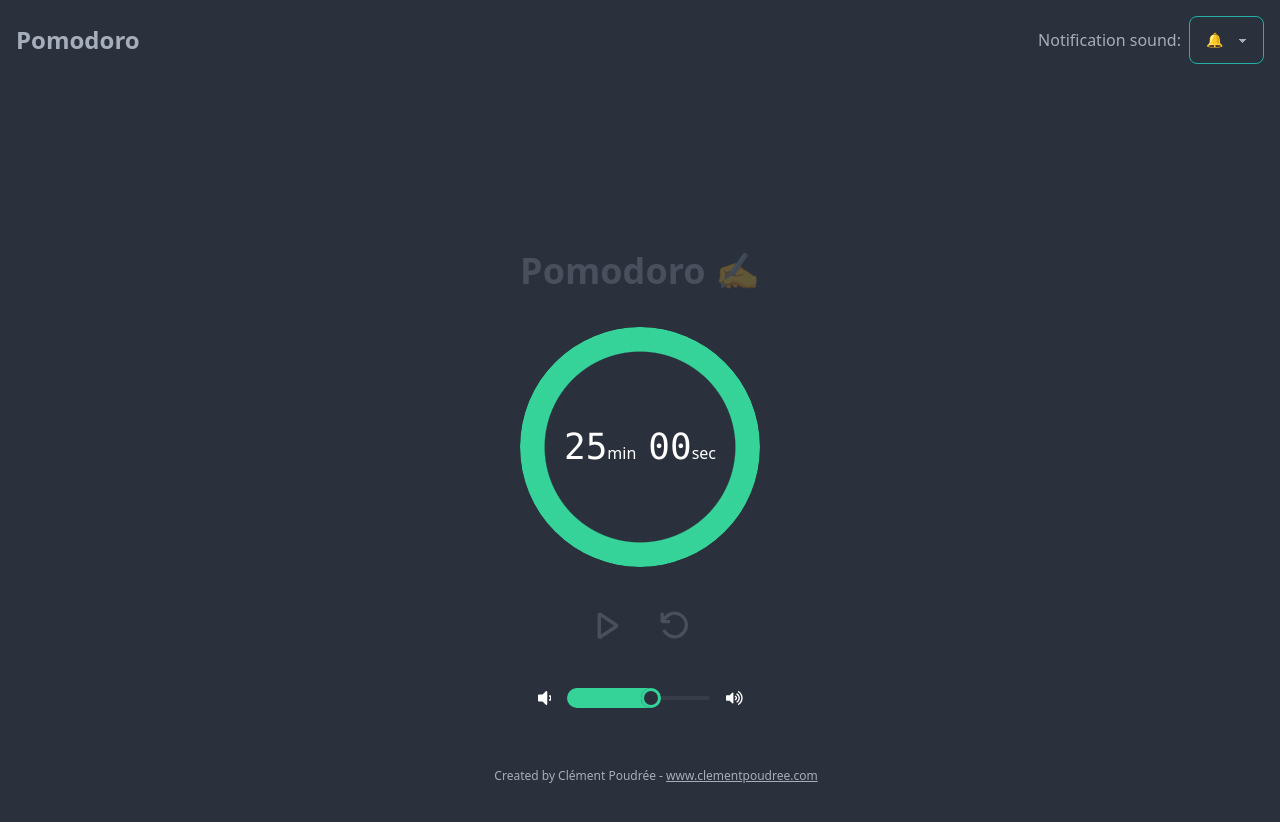
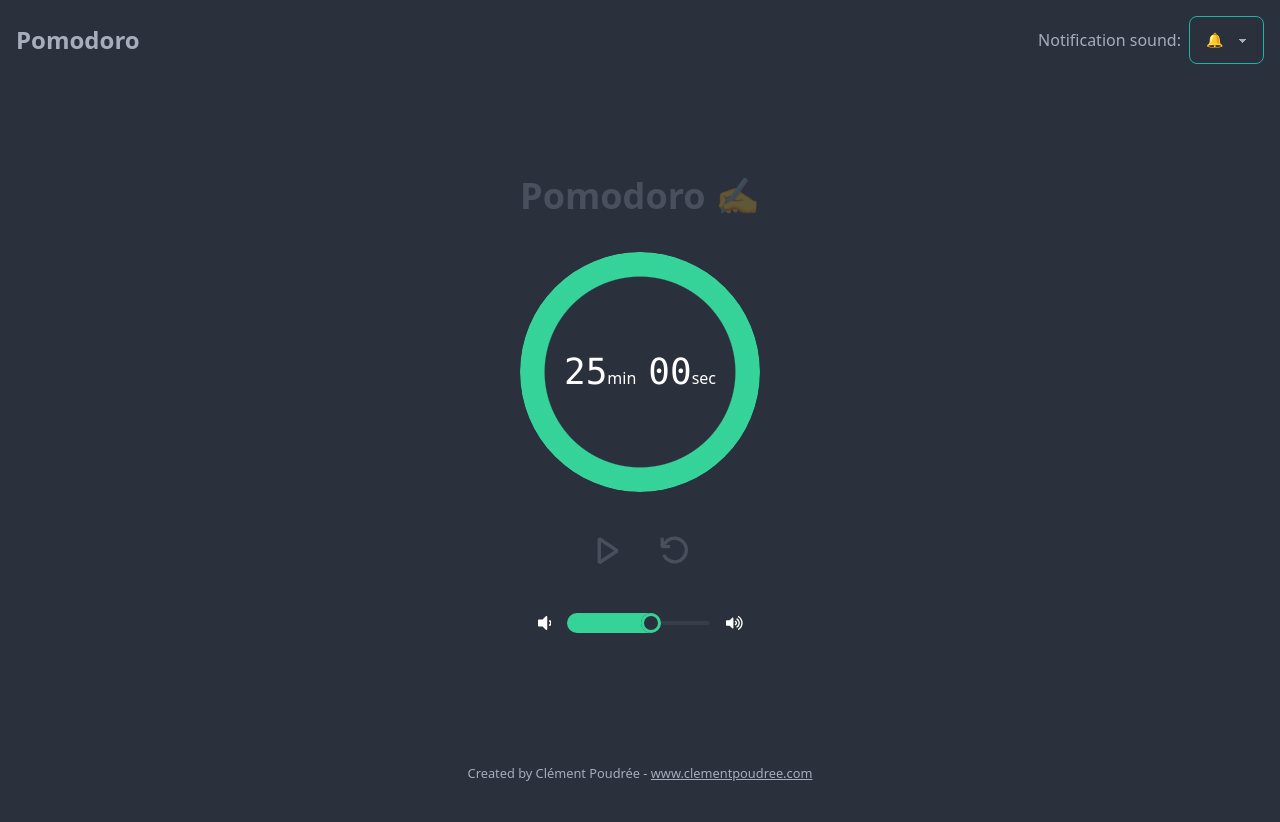
Before and after one commit to MRK4/pomodoro-react, a React (Vite) app: page / in a window 1280 px wide. Shown: the top 822 px of the page. After the commit the page ends 800 px from the top, so only its background shows below. Built offline with nearby package versions, Linux system fonts and the light colour scheme.

Commit message:
Fixed the width & height of the app

```diff
--- a/src/App.jsx
+++ b/src/App.jsx
@@ -10,13 +10,17 @@ const App = () => {
   };
 
   return (
-    <div className="container h-full px-4 mx-auto">
+    <div className="container h-full mx-auto">
       <Header selectedSound={selectedSound} onSoundChange={handleSoundChange} />
-      <main className="w-full h-full">
+      <main className="w-full h-full px-4 py-24">
         <Timer selectedSound={selectedSound} />
       </main>
-      <footer className="absolute bottom-0 flex w-full justify-centeritems-center">
-        <small className="w-full py-4 text-xs text-center">Created by Clément Poudrée - <a className="link" href="https://clementpoudree.com" target="_blank">www.clementpoudree.com</a></small>
+      <footer className="container absolute bottom-0 py-4 mx-auto">
+        <p className="w-full text-center">
+          <small>
+          Created by Clément Poudrée - <a className="link" href="https://clementpoudree.com" target="_blank">www.clementpoudree.com</a>
+          </small>
+        </p>
       </footer>
     </div>
   );
--- a/src/components/Header.jsx
+++ b/src/components/Header.jsx
@@ -8,7 +8,7 @@ function Header(props) {
   };
 
   return (
-    <header className="sticky top-0 flex items-center justify-between w-full py-4">
+    <header className="sticky top-0 flex items-center justify-between w-full px-4 py-4">
       <h1 className="text-2xl font-bold">Pomodoro</h1>
       <div className="flex items-center">
         <label htmlFor="sound" className="mr-2">
--- a/src/index.css
+++ b/src/index.css
@@ -2,9 +2,6 @@
 @tailwind components;
 @tailwind utilities;
 
-body{
-    @apply h-screen w-screen;
+#root{
+    @apply flex justify-center items-center h-full w-full;
 }
-#root{
-    @apply h-full w-full;
-}
```
